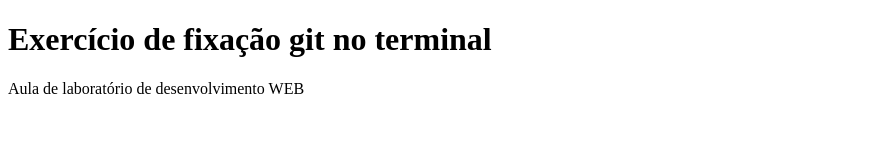
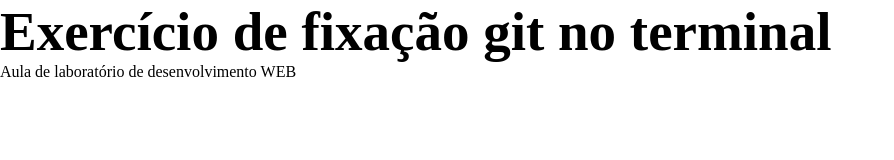
Before and after one commit to cleberpereiradev/exemplo-git, a plain HTML site: page index.html in a window 1280 px wide. Shown: the whole page, without its empty margins (0-894 px from the left). Drawn offline with Linux system fonts and the light colour scheme.

Commit message:
Alteração index.html e criação style.css

```diff
--- a/index.html
+++ b/index.html
@@ -4,7 +4,8 @@
     <meta charset="UTF-8">
     <meta http-equiv="X-UA-Compatible" content="IE=edge">
     <meta name="viewport" content="width=<device-width>, initial-scale=1.0">
-    <title>Aula Git</title>
+    <title>Aula Git - terminal</title>
+    <link rel="stylesheet" href="style.css">
 </head>
 <body>
     <h1>Exercício de fixação git no terminal</h1>
--- /dev/null
+++ b/style.css
@@ -0,0 +1,9 @@
+*{
+    font-family: roboto-mono;
+    margin: 0;
+    padding: 0;
+}
+
+h1{
+    font-size: 55px;
+}
```
